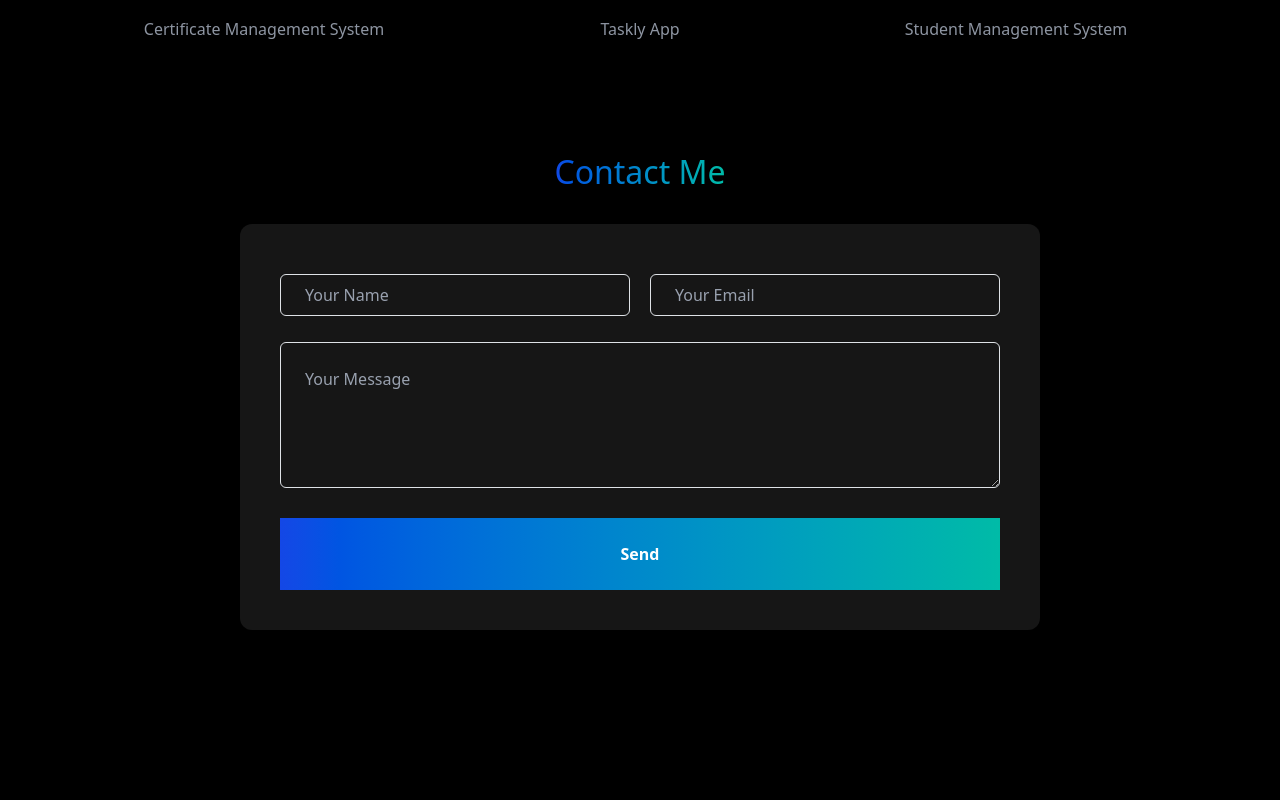
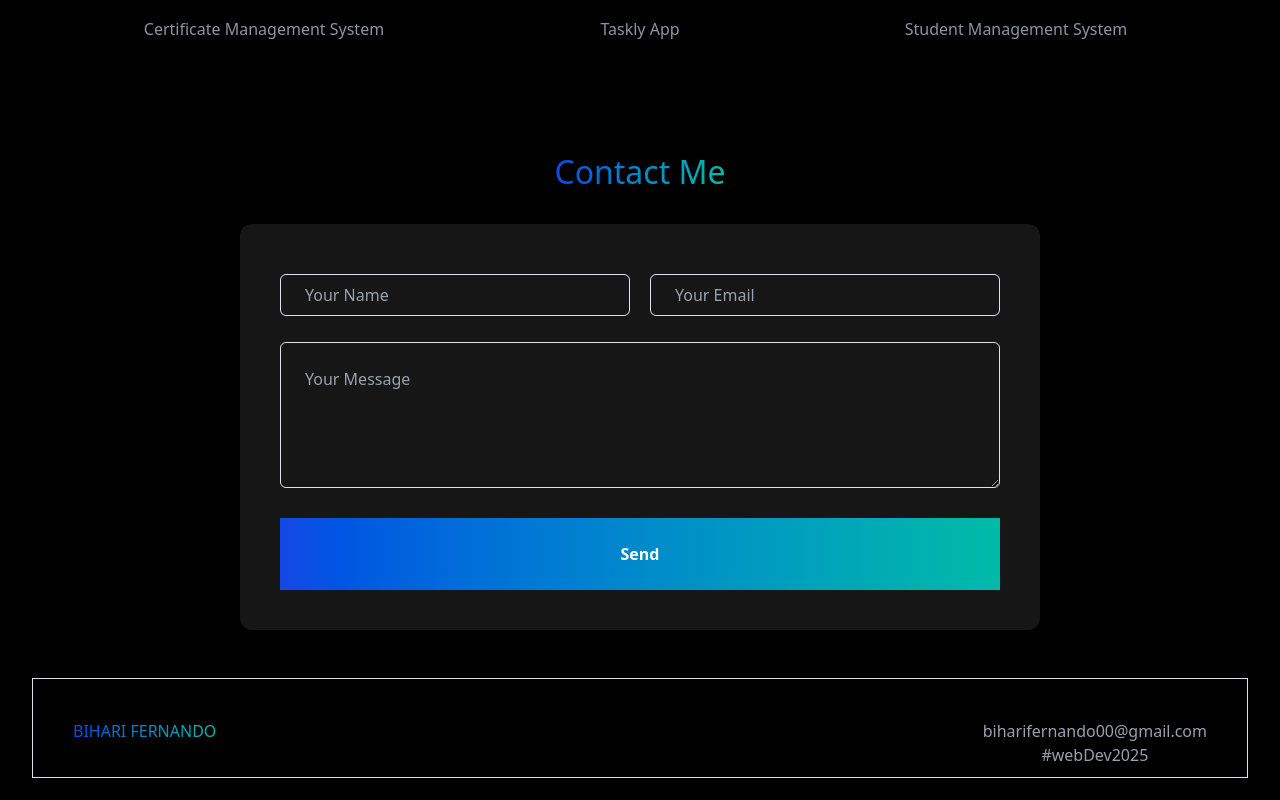
Before and after one commit to Bihari-Fernando/My_Portfolio, a React (Vite) app: page / in a window 1280 px wide. Shown: the part 1461-2261 px from the top of the page. Before the commit the page ends 2171 px from the top, so only its background shows below. Built offline with nearby package versions, Linux system fonts and the light colour scheme.

Commit message:
created footer section

```diff
--- a/src/App.jsx
+++ b/src/App.jsx
@@ -1,5 +1,6 @@
 import './App.css'
 import Contact from './components/Contact'
+import Footer from './components/Footer'
 import Hero from './components/Hero'
 import Navbar from './components/Navbar'
 import Skills from './components/Skills'
@@ -15,6 +16,7 @@ function App() {
       <Skills/>
       <Work/>
       <Contact/>
+      <Footer/>
     </>
   )
 }
--- /dev/null
+++ b/src/components/Footer.jsx
@@ -0,0 +1,12 @@
+import React from 'react'
+
+const Footer = () => {
+  return (
+    <div className='max-w=[1200px] sm:h-[100px] border border-gray-600 p-10 flex justify-between mx-auto'>
+        <span className='primary-color'>BIHARI FERNANDO</span>
+        <p className='text-gray-400'>biharifernando00@gmail.com <br/> #webDev2025</p>
+    </div>
+  )
+}
+
+export default Footer
```
